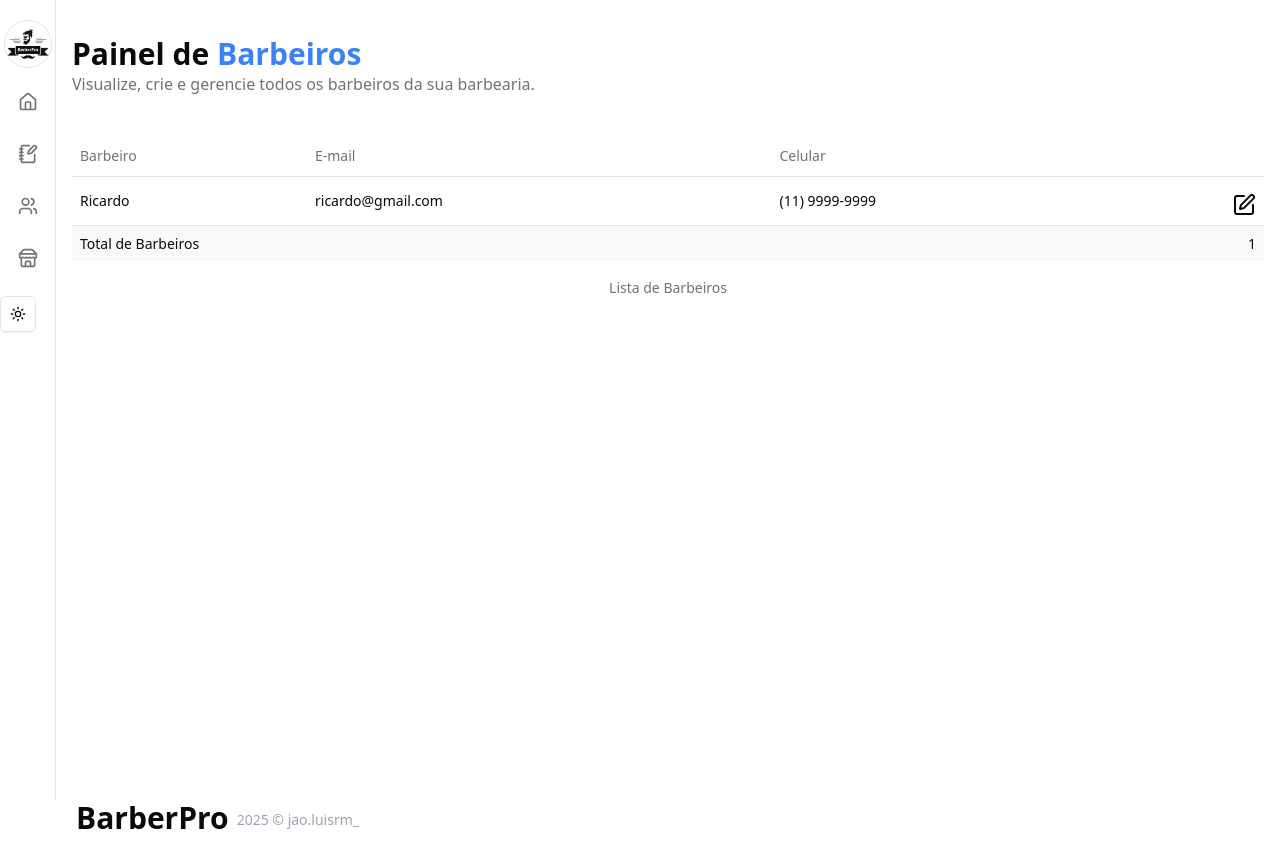
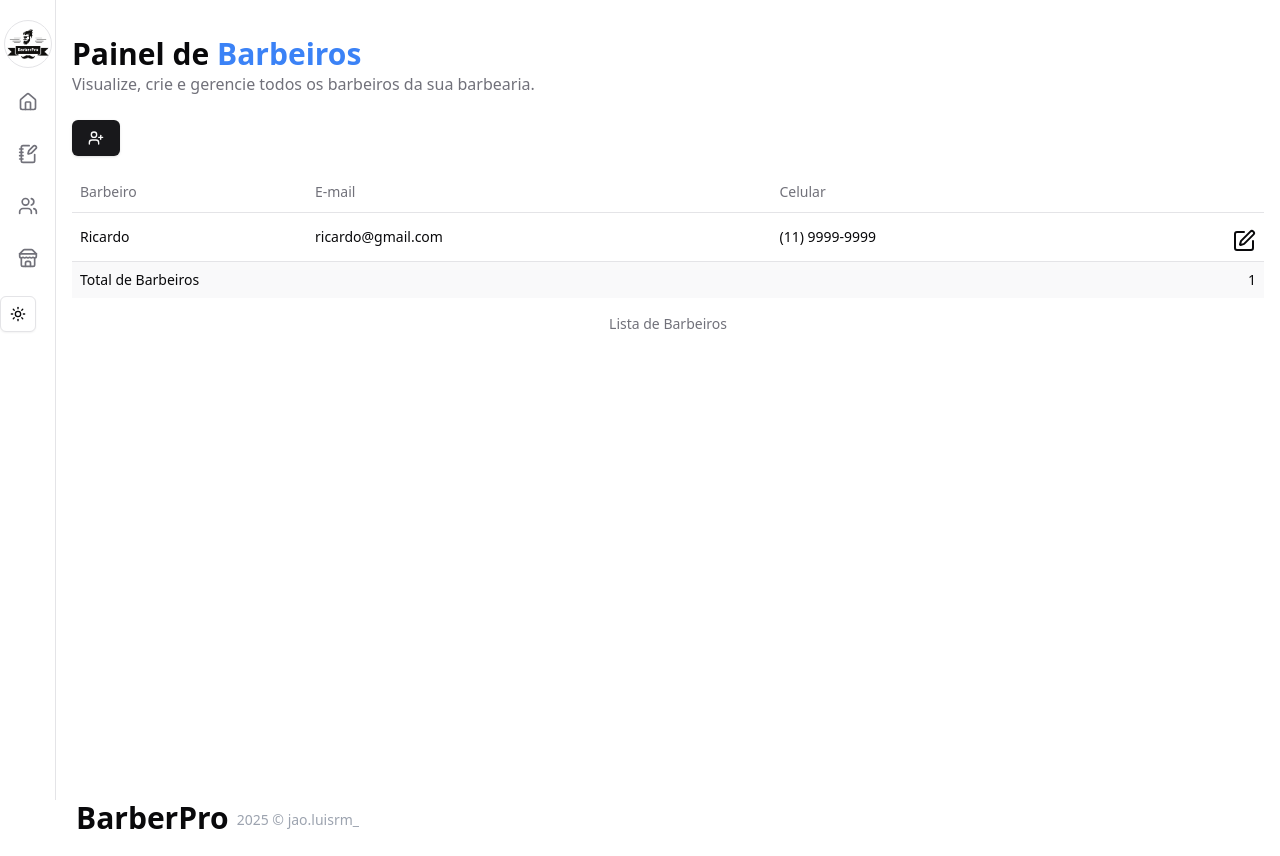
Before and after one commit to jooluisrm/barber-pro-barbearia, a Next.js app: page /barbeiros in a window 1280 px wide. Built offline with nearby package versions, Linux system fonts and the light colour scheme.

Commit message:
button para add novo barbeiro

```diff
--- a/src/components/barbeiros/mainBarbeiros.tsx
+++ b/src/components/barbeiros/mainBarbeiros.tsx
@@ -1,3 +1,5 @@
+import { UserPlus } from "lucide-react";
+import { Button } from "../ui/button";
 import { TableBarbeiros } from "./tableBarbeiros";
 
 export const MainBarbeiros = () => {
@@ -14,11 +16,9 @@ export const MainBarbeiros = () => {
 
             <div className="space-y-4">
 
-                <div className="flex flex-col sm:flex-row sm:items-center justify-between gap-4">
+                <div className="flex justify-start gap-4">
 
-                    <div className="grid grid-cols-1 sm:grid-cols-2 lg:flex lg:items-center gap-4">
-
-                    </div>
+                    <Button><UserPlus/></Button>
                 </div>
 
                 <div>
```
